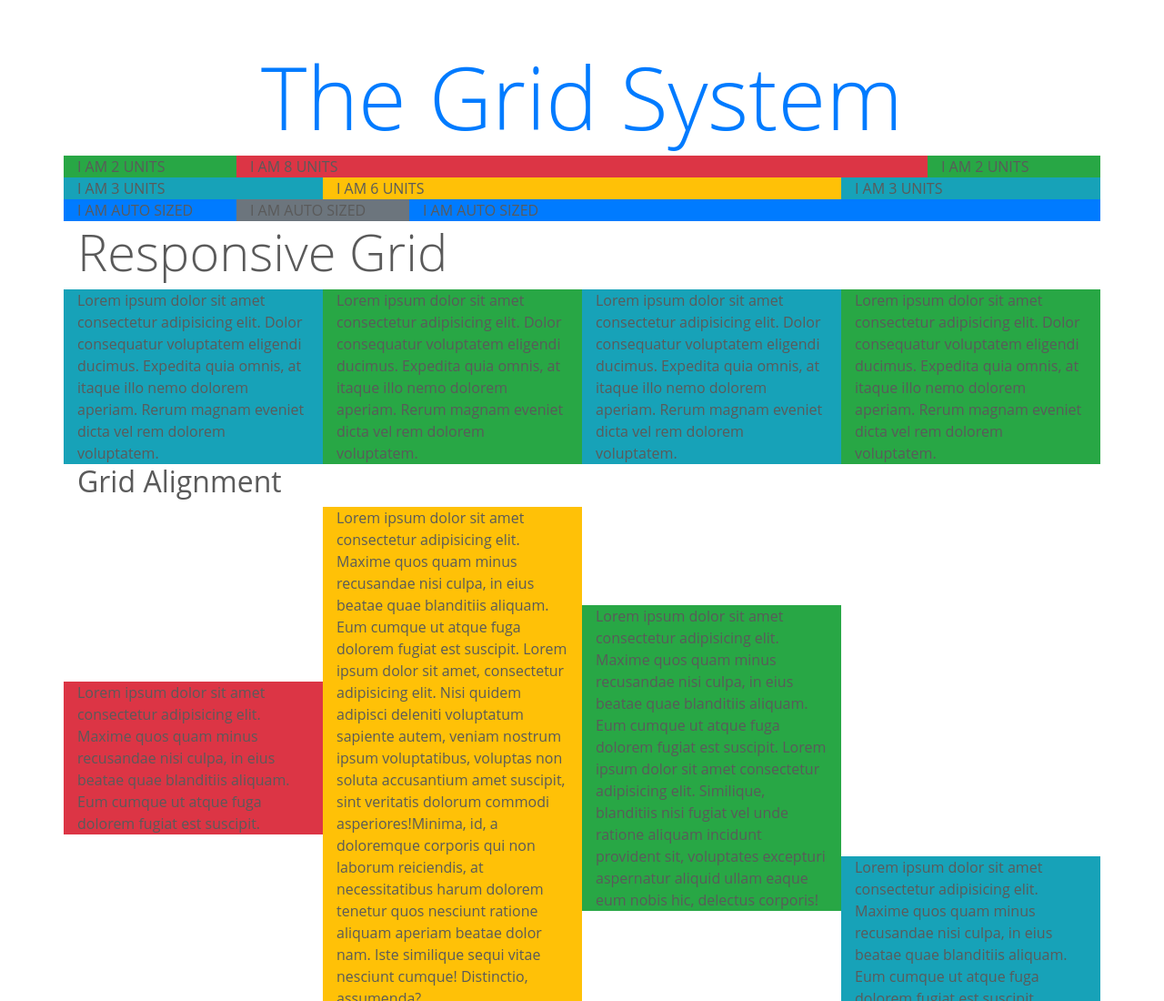
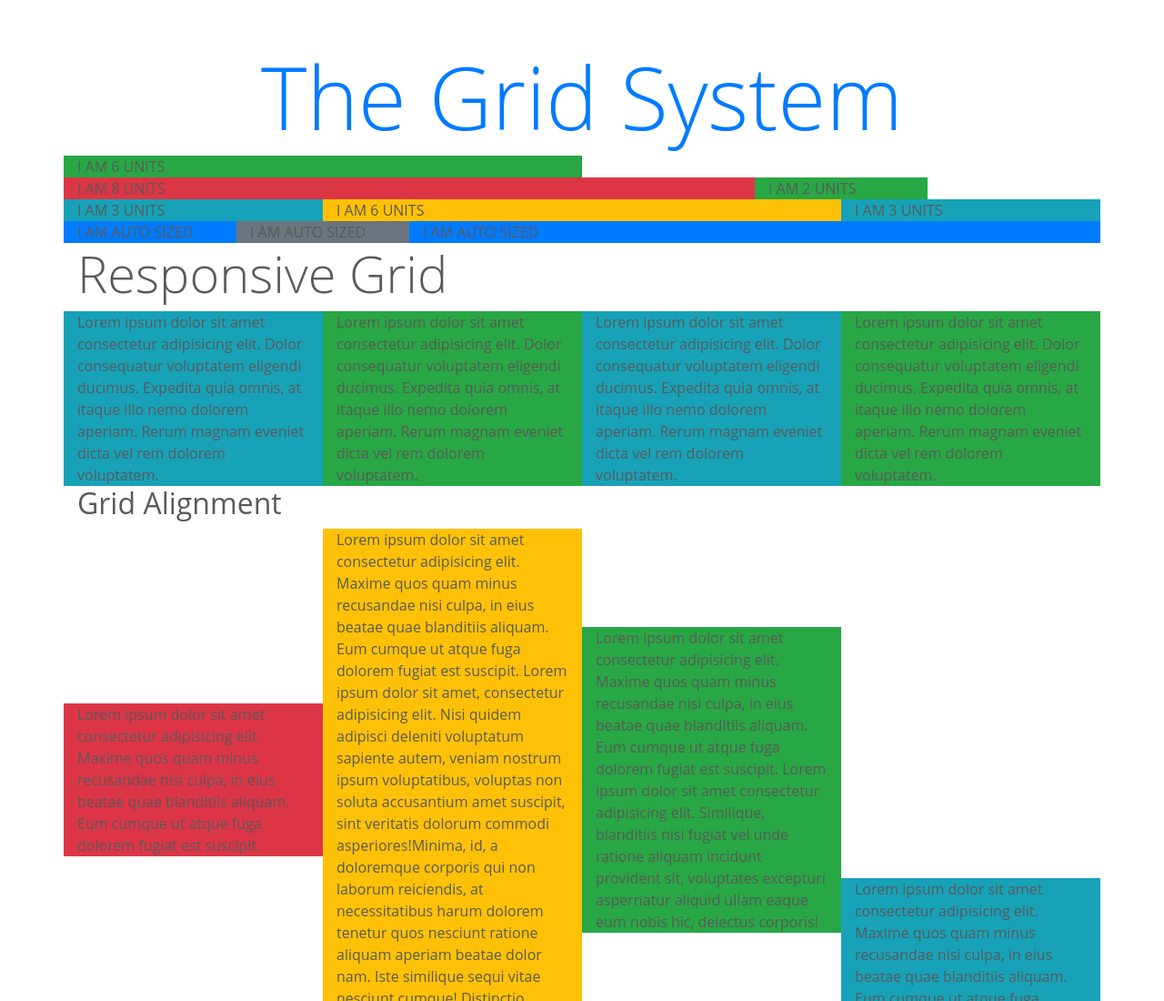
Before and after one commit to BBaekom/--, a plain HTML site: page 08_Bootstrap/Grid/index.html in a window 1280 px wide. Shown: the top 1100 px of the page at 91% size. Drawn offline with nearby package versions, Linux system fonts and the light colour scheme; files that its build step writes are made by us from their sources.

Commit message:
Grid End

```diff
--- a/08_Bootstrap/Grid/index.html
+++ b/08_Bootstrap/Grid/index.html
@@ -14,7 +14,7 @@
     <div class="container">
         <h1 class="display-1 text-center text-primary">The Grid System</h1>
         <div class="row">
-            <div class="col-2 bg-success">I AM 2 UNITS</div>
+            <div class="col-6 bg-success">I AM 6 UNITS</div>
             <div class="col-8 bg-danger">I AM 8 UNITS</div>
             <div class="col-2 bg-success">I AM 2 UNITS</div>
         </div>
```
